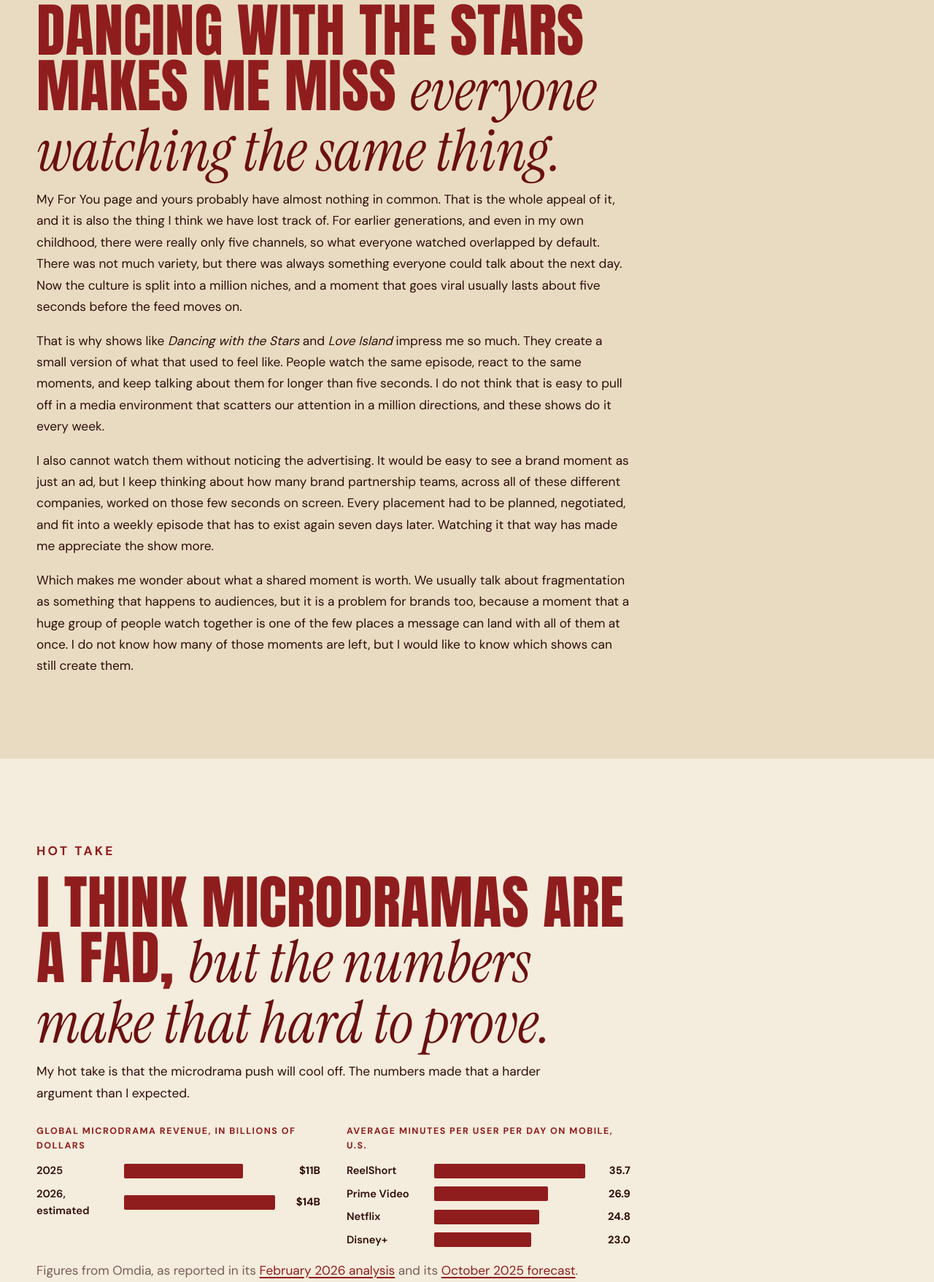
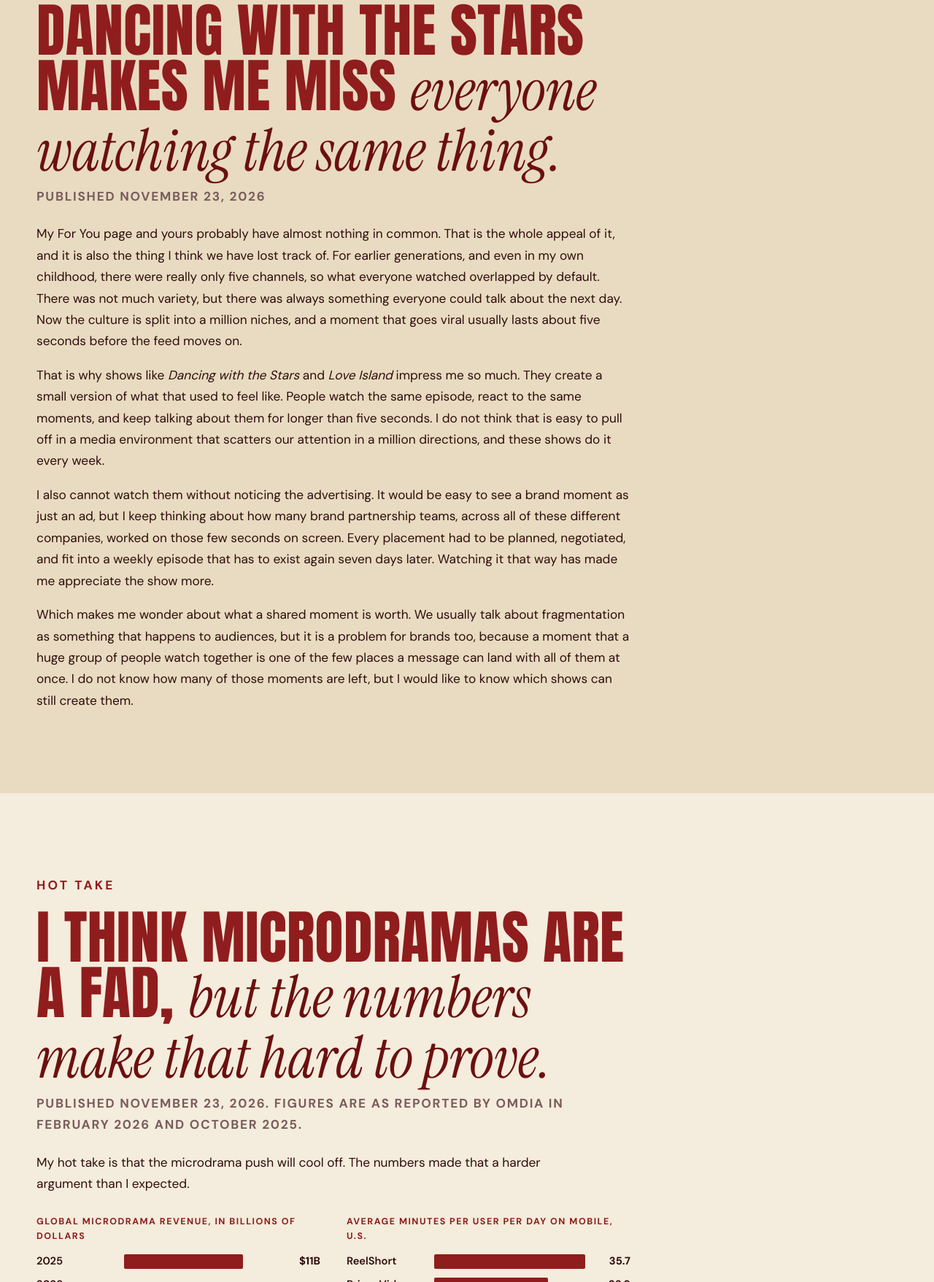
Before and after one commit to zoebaumrind/Portfolio, a plain HTML site: page culture-lab.html in a window 1280 px wide. Shown: the part 3639-5396 px from the top of the page at 73% size. Drawn offline with Linux system fonts and the light colour scheme.

Commit message:
Culture Lab: add publishing dates to essays
Co-Authored-By: Claude Sonnet 5.5 <noreply@anthropic.com>
Claude-Session: https://claude.ai/code/session_01EPSQSbseygv67CpP8PZuq8

```diff
--- a/assets/css/style.css
+++ b/assets/css/style.css
@@ -664,3 +664,8 @@ p:last-child { margin-bottom: 0; }
 .case-media figcaption a { display: inline; border: 0; border-radius: 0; background: none; overflow: visible; text-decoration: underline; }
 .case-media figure.square { max-width: 420px; grid-column: auto; }
 .case-media figure.square:first-child { grid-column: auto; }
+
+/* Essay publishing dates */
+.pub-date { font-size: 0.8rem; font-weight: 700; letter-spacing: 0.1em; text-transform: uppercase; color: var(--muted); margin: 0 0 22px; }
+.essay h2 + .pub-date { margin-top: -4px; }
+.essay-body .pub-date { margin-bottom: 18px; }
--- a/culture-lab.html
+++ b/culture-lab.html
@@ -9,7 +9,7 @@
   <link rel="preconnect" href="https://fonts.googleapis.com">
   <link rel="preconnect" href="https://fonts.gstatic.com" crossorigin>
   <link href="https://fonts.googleapis.com/css2?family=Anton&family=DM+Sans:wght@400;500;600;700&family=Caveat:wght@600&family=Instrument+Serif:ital@1&display=swap" rel="stylesheet">
-  <link rel="stylesheet" href="assets/css/style.css?v=202611232042">
+  <link rel="stylesheet" href="assets/css/style.css?v=202611232139">
 </head>
 <body>
 
@@ -233,6 +233,7 @@
         <details class="full-list essay-more">
           <summary><span>Read: Why Nathan Fielder is easy to underestimate in <em>You Can See Everything</em></span><span class="toggle">Open</span></summary>
           <div class="essay-body">
+            <p class="pub-date">Published <time datetime="2026-11-23">November 23, 2026</time></p>
             <p>Elizabeth Holmes was already in my Culture Lab before I knew there was going to be a movie about her. My roommates and I had started watching <em>The Dropout</em>, and I got pulled right back into the Theranos story. I knew the broad facts, but this time I got more interested in Holmes herself, and in why people are still so fascinated by her years later. When <em>You Can See Everything</em> came out, I knew what she had done and almost nothing about the film. I had no idea who Billy was or where it was going. It might be one of the best documentaries I have ever seen, and going in blind is a big part of why.</p>
             <p>The easiest reading is that Nathan Fielder is slowly getting manipulated by Elizabeth, and I do not think that holds up. People underestimate how much power Nathan has in this film. Elizabeth, Billy, and Nathan are all manipulative in their own ways, each with their own reasons and story. That is what makes it so psychologically absorbing. Nobody stands outside of it.</p>
             <p>What I could not stop watching was Elizabeth pulling between two versions of herself, if that makes sense. She is clearly the smartest person in the room, then makes herself seem like a little baby. She acts like she does not care about money while lining herself up with people who clearly do. She seems to know she looks like a bad person, so she stands next to Billy, who is arguably more narcissistic and chaotic than she is. Not to be that Gen Z person, but the dichotomy. She keeps choosing a childlike, naive mindset that is far from how she has been portrayed in almost every other piece of media, and everyone around her seems to want to take care of her and fix her like a wounded baby bird.</p>
@@ -255,6 +256,7 @@
       <div class="essay">
         <p class="eyebrow">Field notes · 01</p>
         <h2 class="display">Dancing with the Stars makes me miss <span class="accent">everyone watching the&nbsp;same&nbsp;thing.</span></h2>
+        <p class="pub-date">Published <time datetime="2026-11-23">November 23, 2026</time></p>
 
         <p>My For You page and yours probably have almost nothing in common. That is the whole appeal of it, and it is also the thing I think we have lost track of. For earlier generations, and even in my own childhood, there were really only five channels, so what everyone watched overlapped by default. There was not much variety, but there was always something everyone could talk about the next day. Now the culture is split into a million niches, and a moment that goes viral usually lasts about five seconds before the feed moves on.</p>
         <p>That is why shows like <em>Dancing with the Stars</em> and <em>Love Island</em> impress me so much. They create a small version of what that used to feel like. People watch the same episode, react to the same moments, and keep talking about them for longer than five seconds. I do not think that is easy to pull off in a media environment that scatters our attention in a million directions, and these shows do it every week.</p>
@@ -270,6 +272,7 @@
       <div class="essay">
         <p class="eyebrow">Hot take</p>
         <h2 class="display">I think microdramas are a fad, <span class="accent">but the numbers make that hard to prove.</span></h2>
+        <p class="pub-date">Published <time datetime="2026-11-23">November 23, 2026</time>. Figures are as reported by Omdia in February 2026 and October 2025.</p>
         <p class="lede">My hot take is that the microdrama push will cool off. The numbers made that a harder argument than I expected.</p>
 
         <div class="bars">
```
Also changed, not shown: about.html (+1 -1 lines), contact.html (+1 -1 lines), index.html (+1 -1 lines), work.html (+1 -1 lines), 1 other file.
